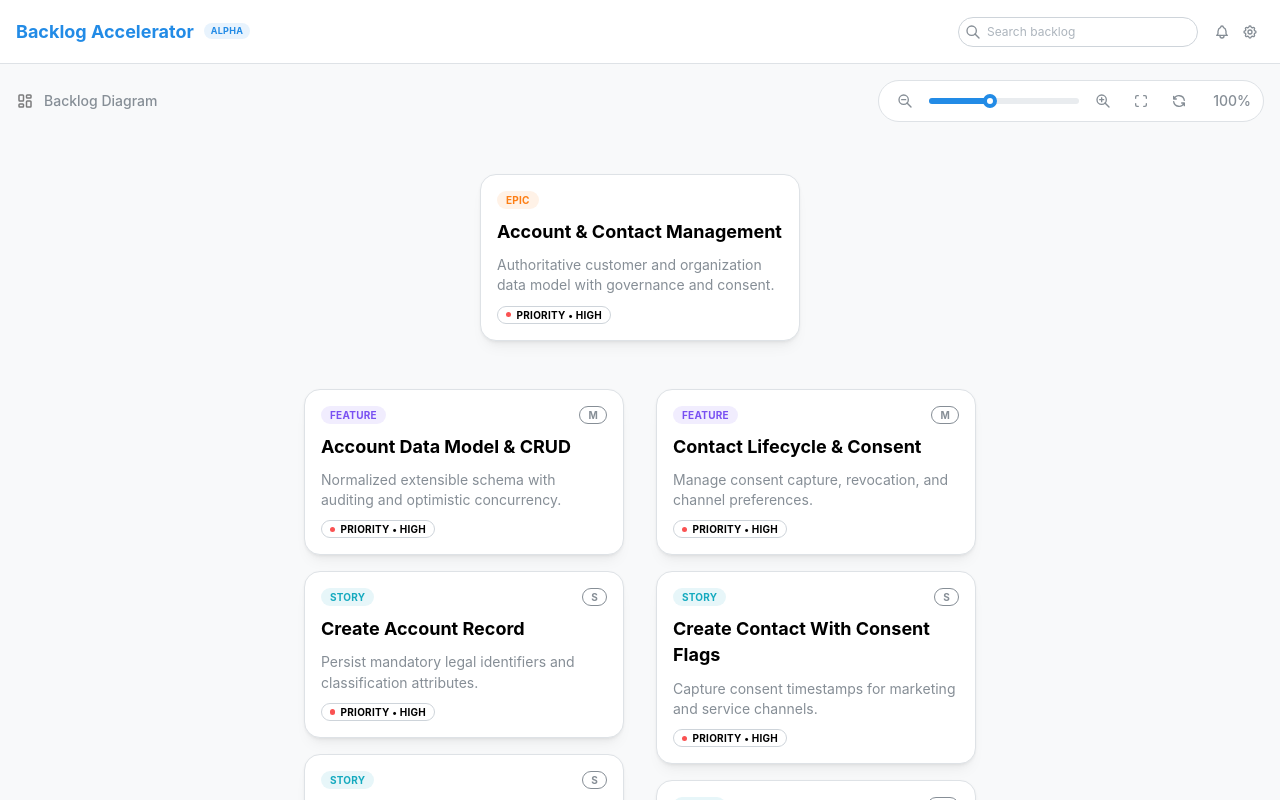
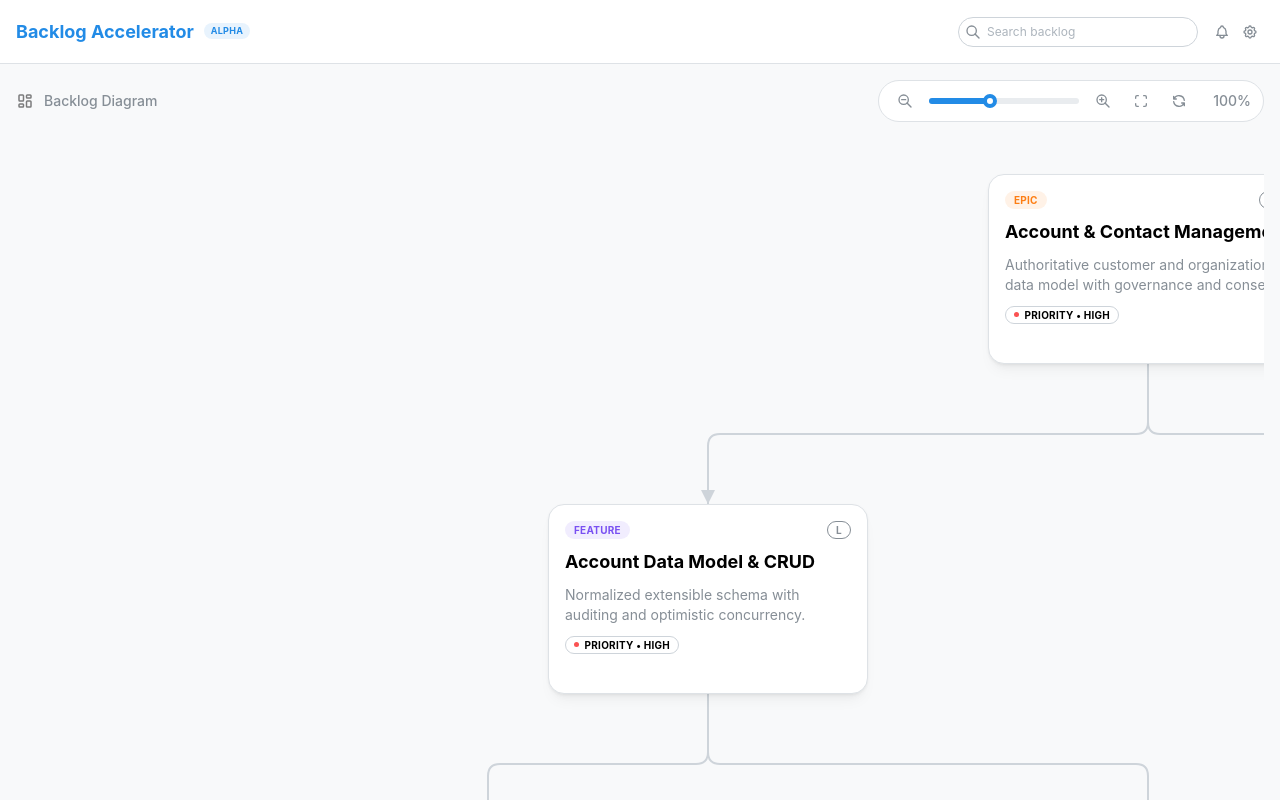
Before and after one commit to vfc2/backlog-accelerator, a React (Vite) app in the folder frontend/: page / in a window 1280 px wide. Shown: the top 800 px of the page. Built offline with nearby package versions, Linux system fonts and the light colour scheme.

Commit message:
Add parent arrows

```diff
--- a/frontend/src/App.tsx
+++ b/frontend/src/App.tsx
@@ -1,6 +1,7 @@
 import {
   useCallback,
   useEffect,
+  useMemo,
   useRef,
   useState,
   type PointerEvent,
@@ -30,80 +31,184 @@ import {
   IconZoomOut,
 } from '@tabler/icons-react';
 
-type BacklogItemType = 'epic' | 'feature' | 'story';
+type BacklogItemType = 'epic' | 'feature' | 'story' | 'task';
 
-type BacklogItem = {
-  id: string;
+type EffortSize = 'XS' | 'S' | 'M' | 'L' | 'XL';
+
+interface BaseBacklogItem {
+  id: number;
   type: BacklogItemType;
   title: string;
   description: string;
+  effort: EffortSize;
   priority: 'LOW' | 'MEDIUM' | 'HIGH';
-  effort?: string;
-  parentId?: string;
-};
+}
+
+interface EpicBacklogItem extends BaseBacklogItem {
+  type: 'epic';
+}
+
+interface FeatureBacklogItem extends BaseBacklogItem {
+  type: 'feature';
+  parentId: number;
+}
+
+interface StoryBacklogItem extends BaseBacklogItem {
+  type: 'story';
+  parentId: number;
+  acceptanceCriteria: string[];
+  implementationDetails: string;
+  assumptions: string;
+}
+
+interface TaskBacklogItem extends BaseBacklogItem {
+  type: 'task';
+  parentId: number;
+}
+
+type BacklogItem =
+  | EpicBacklogItem
+  | FeatureBacklogItem
+  | StoryBacklogItem
+  | TaskBacklogItem;
+
+type BacklogTreeNode = BacklogItem & { children: BacklogTreeNode[] };
+
+const connectorColor = 'var(--mantine-color-gray-4)';
+const CARD_WIDTH = 320;
+const CARD_HEIGHT = 190;
+const HORIZONTAL_UNIT = CARD_WIDTH + 120;
+const LEVEL_HEIGHT = CARD_HEIGHT + 140;
+const ROOT_GAP_UNITS = 1;
 
 const backlogItems: BacklogItem[] = [
   {
-    id: 'epic-1',
+    id: 1,
     type: 'epic',
     title: 'Account & Contact Management',
     description:
       'Authoritative customer and organization data model with governance and consent.',
     priority: 'HIGH',
+    effort: 'XL',
   },
   {
-    id: 'feature-1',
-    parentId: 'epic-1',
+    id: 2,
+    parentId: 1,
     type: 'feature',
     title: 'Account Data Model & CRUD',
     description: 'Normalized extensible schema with auditing and optimistic concurrency.',
     priority: 'HIGH',
-    effort: 'M',
+    effort: 'L',
   },
   {
-    id: 'feature-2',
-    parentId: 'epic-1',
+    id: 3,
+    parentId: 1,
     type: 'feature',
     title: 'Contact Lifecycle & Consent',
     description: 'Manage consent capture, revocation, and channel preferences.',
     priority: 'HIGH',
-    effort: 'M',
+    effort: 'L',
   },
   {
-    id: 'story-1',
-    parentId: 'feature-1',
+    id: 4,
+    parentId: 2,
     type: 'story',
     title: 'Create Account Record',
     description: 'Persist mandatory legal identifiers and classification attributes.',
     priority: 'HIGH',
-    effort: 'S',
+    effort: 'M',
+    acceptanceCriteria: [
+      'User can submit required identity fields successfully',
+      'Record is versioned with immutable audit snapshot',
+      'Validation errors highlight missing or invalid data',
+    ],
+    implementationDetails:
+      'Implement GraphQL mutation backed by optimistic concurrency and audit triggers.',
+    assumptions: 'Legal identifiers are pre-validated by upstream KYC provider.',
   },
   {
-    id: 'story-2',
-    parentId: 'feature-1',
+    id: 5,
+    parentId: 2,
     type: 'story',
     title: 'Update Account With Audit Trail',
     description: 'Patch mutable fields while preserving immutable audit snapshots.',
     priority: 'MEDIUM',
     effort: 'S',
+    acceptanceCriteria: [
+      'PATCH request returns version and timestamp',
+      'Audit table captures before/after diff',
+      'Concurrent update attempt returns proper error',
+    ],
+    implementationDetails: 'Use PostgreSQL row-level security and jsonb diff for audits.',
+    assumptions: 'Consumers can tolerate eventual consistency (<1s).',
   },
   {
-    id: 'story-3',
-    parentId: 'feature-2',
+    id: 6,
+    parentId: 3,
     type: 'story',
     title: 'Create Contact With Consent Flags',
     description: 'Capture consent timestamps for marketing and service channels.',
     priority: 'HIGH',
     effort: 'S',
+    acceptanceCriteria: [
+      'Contact form persists per-channel consent timestamps',
+      'API enforces default opt-out for unspecified channels',
+      'Audit log records consent capture source',
+    ],
+    implementationDetails: 'Extend contact table with consent jsonb, include CDC feed.',
+    assumptions: 'Channels limited to email, sms, push for MVP.',
   },
   {
-    id: 'story-4',
-    parentId: 'feature-2',
+    id: 7,
+    parentId: 3,
     type: 'story',
     title: 'Update Contact Consent Preferences',
     description: 'Modify consent state with revocation audit history.',
     priority: 'MEDIUM',
     effort: 'XS',
+    acceptanceCriteria: [
+      'Revocation triggers timestamped audit entry',
+      'Preference center displays latest consent per channel',
+      'API rejects updates missing regulatory justification',
+    ],
+    implementationDetails: 'Expose REST endpoint gated by consent-admin scope.',
+    assumptions: 'Downstream systems poll CDC feed every 5 minutes.',
+  },
+  {
+    id: 8,
+    parentId: 4,
+    type: 'task',
+    title: 'Design Account GraphQL Schema',
+    description: 'Model account types, enums, and optimistic concurrency fields.',
+    priority: 'MEDIUM',
+    effort: 'S',
+  },
+  {
+    id: 9,
+    parentId: 4,
+    type: 'task',
+    title: 'Implement Audit Trigger',
+    description: 'Create database trigger to snapshot account row before updates.',
+    priority: 'HIGH',
+    effort: 'XS',
+  },
+  {
+    id: 10,
+    parentId: 6,
+    type: 'task',
+    title: 'Consent Form UI',
+    description: 'Build Mantine form with per-channel toggle and timestamps.',
+    priority: 'MEDIUM',
+    effort: 'S',
+  },
+  {
+    id: 11,
+    parentId: 7,
+    type: 'task',
+    title: 'CDC Consent Feed',
+    description: 'Publish consent changes to Kafka topic consumed by marketing stack.',
+    priority: 'MEDIUM',
+    effort: 'M',
   },
 ];
 
@@ -132,7 +237,14 @@ const BacklogCard = ({ item }: { item: BacklogItem }) => {
   const priorityLabel = `Priority • ${item.priority}`;
 
   return (
-    <Card withBorder radius="lg" w={320} shadow="sm">
+    <Card
+      withBorder
+      radius="lg"
+      w={CARD_WIDTH}
+      h={CARD_HEIGHT}
+      shadow="sm"
+      style={{ userSelect: 'none' }}
+    >
       <Stack gap="xs">
         <Group justify="space-between">
           <Badge color={badgeColor} variant="light" size="sm">
@@ -156,6 +268,137 @@ const BacklogCard = ({ item }: { item: BacklogItem }) => {
   );
 };
 
+const buildBacklogTree = (items: BacklogItem[]): BacklogTreeNode[] => {
+  const nodes = new Map<number, BacklogTreeNode>();
+
+  items.forEach((item) => {
+    nodes.set(item.id, { ...item, children: [] });
+  });
+
+  const roots: BacklogTreeNode[] = [];
+
+  nodes.forEach((node) => {
+    if ('parentId' in node && typeof node.parentId === 'number') {
+      const parent = nodes.get(node.parentId);
+      if (parent) {
+        parent.children.push(node);
+        return;
+      }
+    }
+    roots.push(node);
+  });
+
+  return roots;
+};
+
+type LayoutNode = {
+  node: BacklogTreeNode;
+  depth: number;
+  span: number;
+  center: number; // in unit space
+  children: LayoutNode[];
+};
+
+type PositionedNode = {
+  node: BacklogTreeNode;
+  x: number;
+  y: number;
+};
+
+type LayoutResult = {
+  nodes: PositionedNode[];
+  edges: Array<{ from: { x: number; y: number }; to: { x: number; y: number } }>;
+  width: number;
+  height: number;
+};
+
+const computeLayoutNode = (
+  node: BacklogTreeNode,
+  depth: number,
+  offset: number
+): LayoutNode => {
+  let span = 0;
+  const childrenLayouts = node.children.map((child) => {
+    const layout = computeLayoutNode(child, depth + 1, offset + span);
+    span += layout.span;
+    return layout;
+  });
+
+  if (span === 0) {
+    span = 1;
+  }
+
+  const center = offset + span / 2;
+
+  return {
+    node,
+    depth,
+    span,
+    center,
+    children: childrenLayouts,
+  };
+};
+
+const createLayout = (roots: BacklogTreeNode[]): LayoutResult | null => {
+  if (roots.length === 0) {
+    return null;
+  }
+
+  const layoutRoots: LayoutNode[] = [];
+  let offset = 0;
+
+  roots.forEach((root, index) => {
+    const layoutRoot = computeLayoutNode(root, 0, offset);
+    layoutRoots.push(layoutRoot);
+    offset += layoutRoot.span;
+    if (index < roots.length - 1) {
+      offset += ROOT_GAP_UNITS;
+    }
+  });
+
+  const allLayouts: LayoutNode[] = [];
+  const collectLayouts = (layoutNode: LayoutNode) => {
+    allLayouts.push(layoutNode);
+    layoutNode.children.forEach(collectLayouts);
+  };
+  layoutRoots.forEach(collectLayouts);
+
+  const positionedNodes: PositionedNode[] = allLayouts.map((layoutNode) => ({
+    node: layoutNode.node,
+    x: layoutNode.center * HORIZONTAL_UNIT,
+    y: layoutNode.depth * LEVEL_HEIGHT,
+  }));
+
+  const positionLookup = new Map<number, { x: number; y: number }>();
+  positionedNodes.forEach((p) => {
+    positionLookup.set(p.node.id, { x: p.x, y: p.y });
+  });
+
+  const edges: Array<{ from: { x: number; y: number }; to: { x: number; y: number } }> = [];
+
+  layoutRoots.forEach(function traverse(layoutNode) {
+    layoutNode.children.forEach((child) => {
+      const from = positionLookup.get(layoutNode.node.id);
+      const to = positionLookup.get(child.node.id);
+      if (from && to) {
+        edges.push({ from, to });
+      }
+      traverse(child);
+    });
+  });
+
+  const maxDepth = Math.max(...allLayouts.map((layoutNode) => layoutNode.depth));
+  const width = Math.max(offset * HORIZONTAL_UNIT, CARD_WIDTH * 2);
+  const height = (maxDepth + 1) * LEVEL_HEIGHT + CARD_HEIGHT;
+
+  return {
+    nodes: positionedNodes,
+    edges,
+    width,
+    height,
+  };
+};
+
 const App = () => {
   const zoomMin = 0.6;
   const zoomMax = 1.6;
@@ -168,14 +411,8 @@ const App = () => {
   const pointerStartRef = useRef({ x: 0, y: 0 });
   const canvasRef = useRef<HTMLDivElement | null>(null);
 
-  const epic = backlogItems.find((item) => item.type === 'epic');
-  const features = backlogItems.filter((item) => item.type === 'feature');
-  const storiesByFeature = features.map((feature) => ({
-    feature,
-    stories: backlogItems.filter(
-      (story) => story.type === 'story' && story.parentId === feature.id
-    ),
-  }));
+  const tree = buildBacklogTree(backlogItems);
+  const layout = useMemo(() => createLayout(tree), [tree]);
 
   const updateZoom = (value: number) => {
     setZoom(clamp(Number(value.toFixed(2)), zoomMin, zoomMax));
@@ -203,7 +440,7 @@ const App = () => {
   };
 
   const handlePointerDown = (event: PointerEvent<HTMLDivElement>) => {
-    if (event.button !== 0 && event.button !== 1) {
+    if (event.button !== 1) {
       return;
     }
     setIsPanning(true);
@@ -407,26 +644,83 @@ const App = () => {
                 transform: `translate(${pan.x}px, ${pan.y}px) scale(${zoom})`,
                 transformOrigin: 'top left',
                 transition: isPanning ? 'none' : 'transform 120ms ease-out',
-                display: 'flex',
-                flexDirection: 'column',
-                alignItems: 'center',
-                gap: 48,
               }}
             >
-              {epic && <BacklogCard item={epic} />}
+              {layout ? (
+                <Box
+                  style={{
+                    position: 'relative',
+                    width: layout.width,
+                    height: layout.height,
+                  }}
+                >
+                  <svg
+                    width={layout.width}
+                    height={layout.height}
+                    style={{ position: 'absolute', inset: 0 }}
+                  >
+                    <defs>
+                      <marker
+                        id="backlog-arrow"
+                        markerWidth="7"
+                        markerHeight="7"
+                        refX="7"
+                        refY="3.5"
+                        orient="auto"
+                      >
+                        <path d="M 0 0 L 7 3.5 L 0 7 z" fill={connectorColor} />
+                      </marker>
+                    </defs>
+                    {layout.edges.map((edge, index) => {
+                      const startX = edge.from.x;
+                      const startY = edge.from.y + CARD_HEIGHT;
+                      const endX = edge.to.x;
+                      const endY = edge.to.y;
 
-              <Group align="flex-start" gap="xl">
-                {storiesByFeature.map(({ feature, stories }) => (
-                  <Stack key={feature.id} align="center" gap="md">
-                    <BacklogCard item={feature} />
-                    <Stack gap="md">
-                      {stories.map((story) => (
-                        <BacklogCard key={story.id} item={story} />
-                      ))}
-                    </Stack>
-                  </Stack>
-                ))}
-              </Group>
+                      const midY = (startY + endY) / 2;
+                      const radius = 12;
+
+                      let path = '';
+                      if (Math.abs(startX - endX) < 1) {
+                        path = `M ${startX} ${startY} L ${endX} ${endY}`;
+                      } else {
+                        const dirX = endX > startX ? 1 : -1;
+                        const verticalSpace = midY - startY;
+                        const horizontalSpace = Math.abs(endX - startX);
+                        const r = Math.min(radius, verticalSpace / 2, horizontalSpace / 2);
+
+                        path = `M ${startX} ${startY} L ${startX} ${midY - r} Q ${startX} ${midY} ${startX + dirX * r} ${midY} L ${endX - dirX * r} ${midY} Q ${endX} ${midY} ${endX} ${midY + r} L ${endX} ${endY}`;
+                      }
+
+                      return (
+                        <path
+                          key={`edge-${index}`}
+                          d={path}
+                          stroke={connectorColor}
+                          strokeWidth={2}
+                          fill="none"
+                          markerEnd="url(#backlog-arrow)"
+                        />
+                      );
+                    })}
+                  </svg>
+
+                  {layout.nodes.map((positioned) => (
+                    <Box
+                      key={positioned.node.id}
+                      style={{
+                        position: 'absolute',
+                        left: positioned.x - CARD_WIDTH / 2,
+                        top: positioned.y,
+                      }}
+                    >
+                      <BacklogCard item={positioned.node} />
+                    </Box>
+                  ))}
+                </Box>
+              ) : (
+                <Text c="dimmed">No backlog items to display</Text>
+              )}
             </Box>
           </Box>
         </Stack>
```
